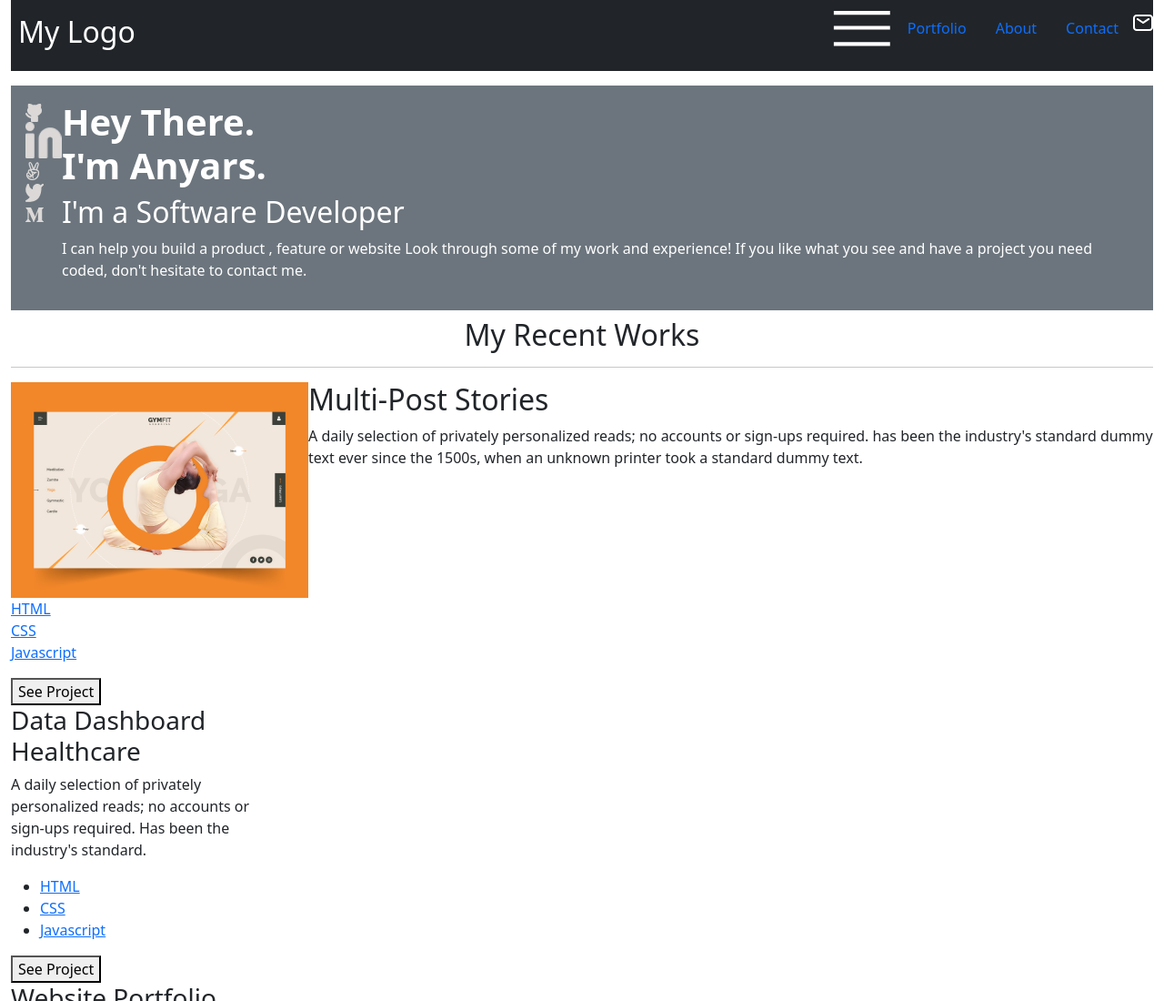
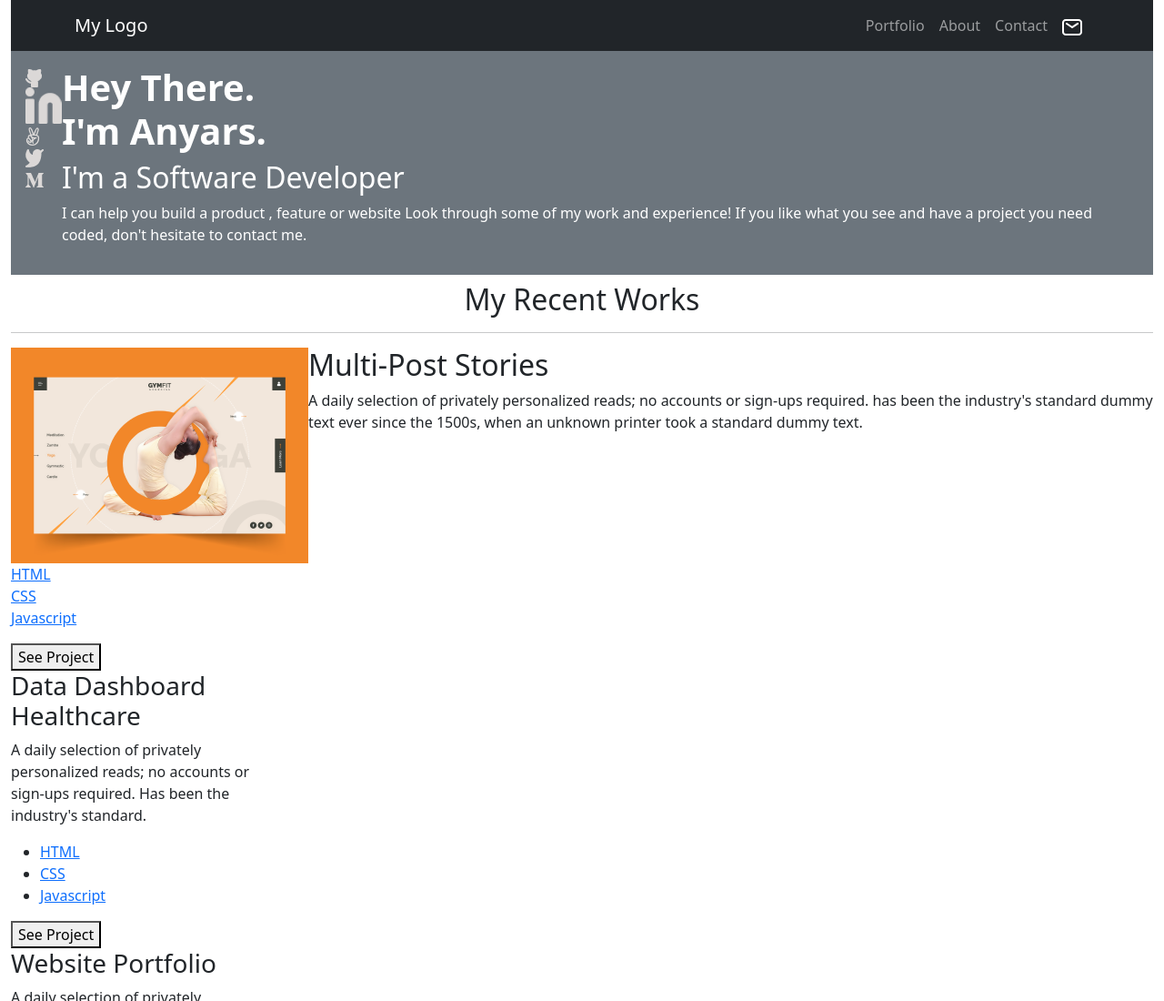
Before and after one commit to anyars-encarta/Bootstrap-Portfolio, a website: page index.html in a window 1280 px wide. Shown: the top 1100 px of the page at 91% size. Drawn offline with nearby package versions, Linux system fonts and the light colour scheme.

Commit message:
update navbar with bootstrap

```diff
--- a/index.html
+++ b/index.html
@@ -10,16 +10,37 @@
 
     <body class="container-fluid">
       <header class="">
-        <nav class="navbar d-flex navbar-dark bg-dark flex-row bd-highlight mb-3">
-          <a class ="p-2 flex-grow-1 navbar-brand bd-highlight" href="#"><h2>My Logo</h2></a>
-          <div class="d-flex bd-highlight flex-sm-row-reverse justify-content-between">
-            <ul class ="d-flex justify-content-between list-unstyled">
-              <li><img src="./logos/Menu.png" alt="Hamburger Menu icon"></li>
-              <li><a class="nav-link" href="#">Portfolio</a></li>
-              <li><a class="nav-link" href="#">About</a></li>
-              <li><a class="nav-link" href="#">Contact</a></li>
-              <li><img src="./logos/desktop-contact-icon.png" alt="Contact Menu icon"></li>
-            </ul>
+        <nav class="navbar navbar-expand-lg navbar-dark navbar-dark bg-dark">
+          <div class="container">
+              <a class="navbar-brand" href="#">My Logo</a>
+              <button
+              class="navbar-toggler"
+              type="button"
+              data-bs-toggle="collapse"
+              data-bs-target="#navbarSupportedContent"
+              aria-controls="navbarSupportedContent"
+              aria-expanded="false"
+              aria-label="Toggle navigation">
+                <span class="navbar-toggler-icon"></span>
+              </button>
+              <div class="collapse navbar-collapse" id="navbarSupportedContent">
+                  <ul class="navbar-nav ms-auto">
+                    <li class="nav-item">
+                      <a class="nav-link" href="#">Portfolio</a>
+                    </li>
+                    <li class="nav-item">
+                      <a class="nav-link" href="#">About</a>
+                    </li>
+                    <li class="nav-item">
+                      <a class="nav-link" href="#">Contact</a>
+                    </li>
+                    <li class="nav-item">
+                      <a class="nav-link" href="#">
+                        <img src="./logos/desktop-contact-icon.png" alt="Contact Menu icon">
+                      </a>
+                    </li>
+                  </ul>
+              </div>
           </div>
         </nav>
       </header>
```
